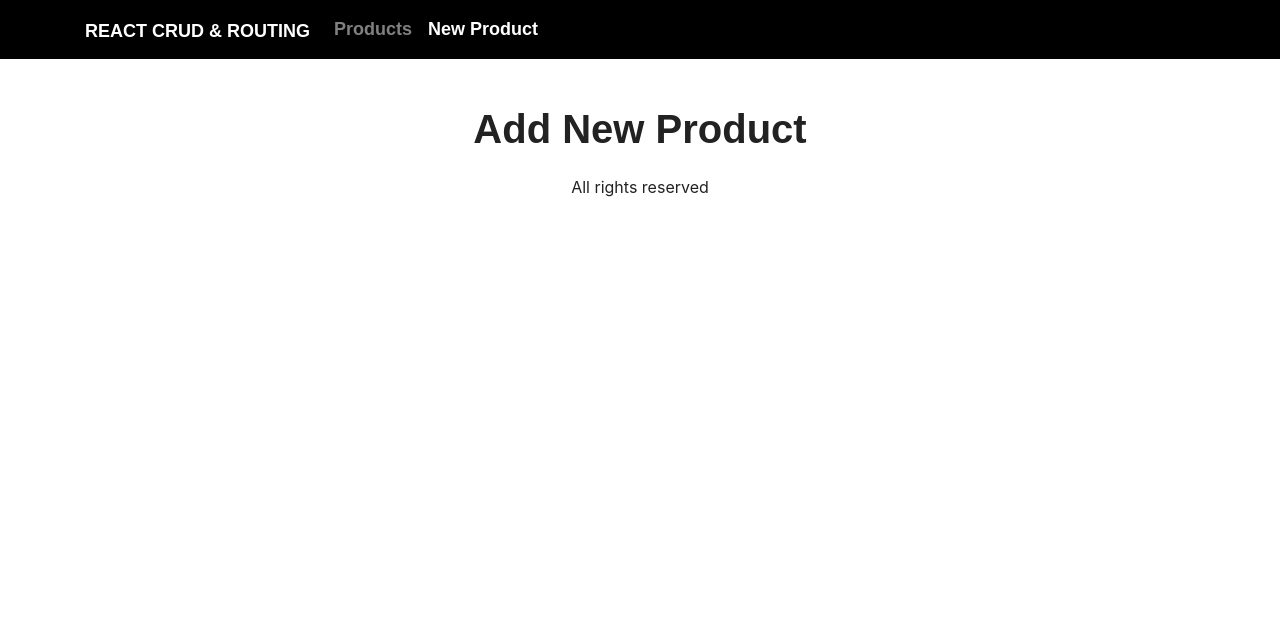
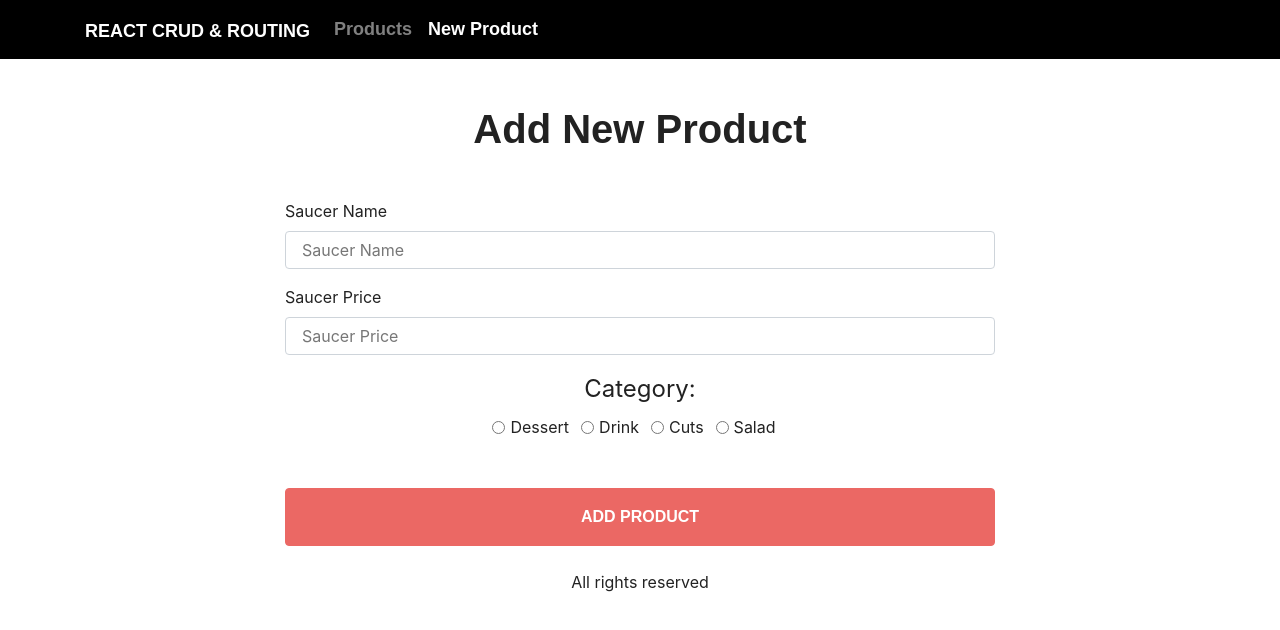
Before and after one commit to jaimeduque17/router-crud-react, a React (Create React App) app: page /new-product in a window 1280 px wide. Shown: the top 630 px of the page. Built offline with nearby package versions, Linux system fonts and the light colour scheme; data requests are answered from the project's data file; a web font is replaced by a local one.

Commit message:
A form for new products is created

```diff
--- a/src/components/AddProduct.js
+++ b/src/components/AddProduct.js
@@ -1,8 +1,96 @@
-import React from 'react';
+import React, { useState } from 'react';
 
 function AddProduct() {
+
+    // state
+    const [saucerName, saveName] = useState('');
+    const [saucerPrice, savePrice] = useState('');
+    const [category, saveCategory] = useState('');
+
+    const readRadioValue = e => {
+        saveCategory(e.target.value);
+    }
+
     return (
-        <h1 className="text-center">Add New Product</h1>
+        <div className="col-md-8 mx-auto">
+            <h1 className="text-center">Add New Product</h1>
+            <form
+                className="mt-5"
+            >
+                <div className="form-group">
+                    <label>Saucer Name</label>
+                    <input
+                        type="text"
+                        className="form-control"
+                        name="name"
+                        placeholder="Saucer Name"
+                        onChange={e => saveName(e.target.value)}
+                    />
+                </div>
+                <div className="form-group">
+                    <label>Saucer Price</label>
+                    <input
+                        type="number"
+                        className="form-control"
+                        name="price"
+                        placeholder="Saucer Price"
+                        onChange={e => savePrice(e.target.value)}
+                    />
+                </div>
+                <legend className="text-center">Category:</legend>
+                <div className="text-center">
+                    <div className="form-check form-check-inline">
+                        <input
+                            className="form-check-input"
+                            type="radio"
+                            name="category"
+                            value="dessert"
+                            onChange={readRadioValue}
+                        />
+                        <label className="form-check-label">
+                            Dessert
+                    </label>
+                    </div>
+                    <div className="form-check form-check-inline">
+                        <input
+                            className="form-check-input"
+                            type="radio"
+                            name="category"
+                            value="drink"
+                            onChange={readRadioValue}
+                        />
+                        <label className="form-check-label">
+                            Drink
+                    </label>
+                    </div>
+                    <div className="form-check form-check-inline">
+                        <input
+                            className="form-check-input"
+                            type="radio"
+                            name="category"
+                            value="cuts"
+                            onChange={readRadioValue}
+                        />
+                        <label className="form-check-label">
+                            Cuts
+                    </label>
+                    </div>
+                    <div className="form-check form-check-inline">
+                        <input
+                            className="form-check-input"
+                            type="radio"
+                            name="category"
+                            value="salad"
+                            onChange={readRadioValue}
+                        />
+                        <label className="form-check-label">
+                            Salad
+                    </label>
+                    </div>
+                </div>
+                <input type="submit" className="font-weight-bold text-uppercase mt-5 btn btn-primary btn-block py-3" value="Add Product" />
+            </form>
+        </div>
     )
 }
 
```
